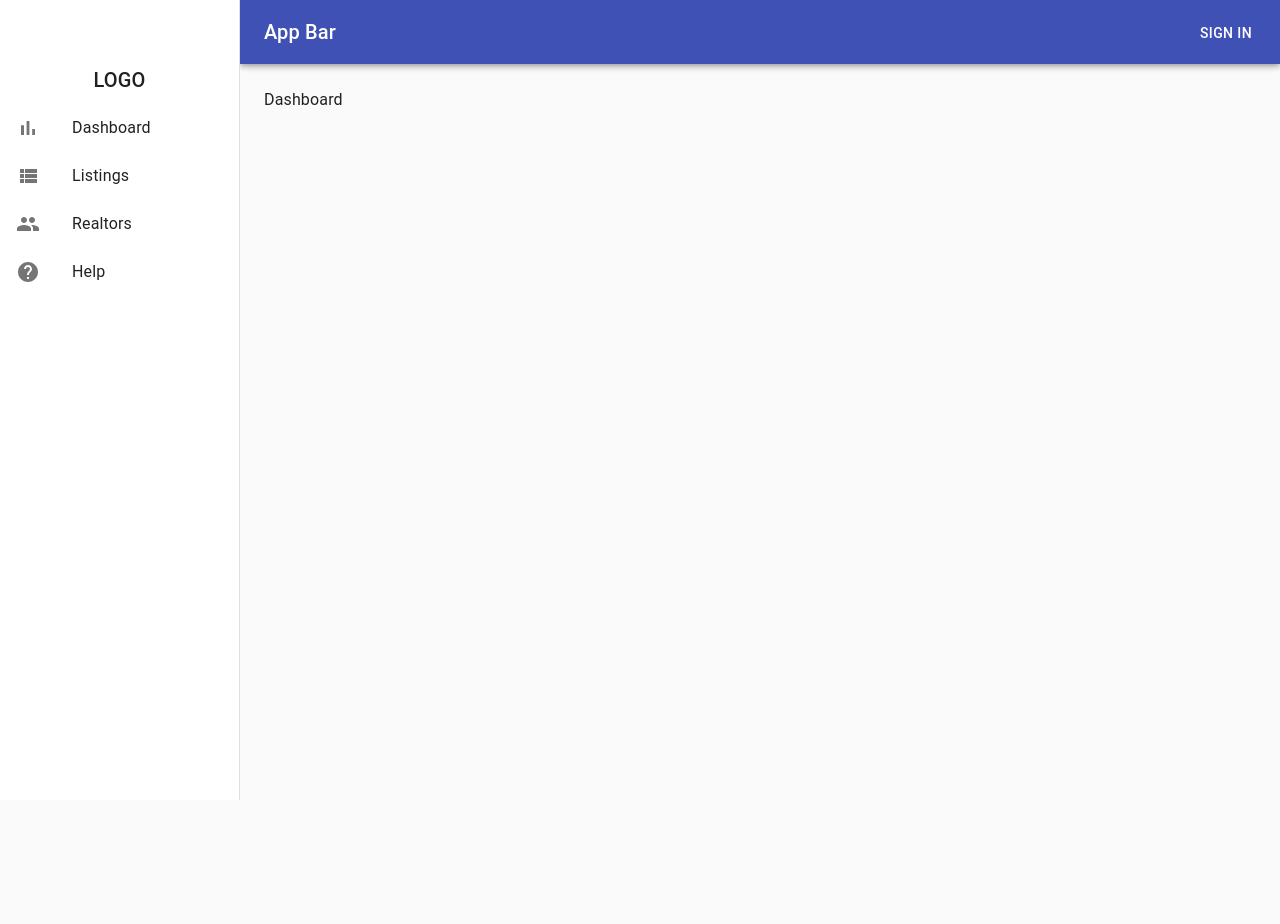
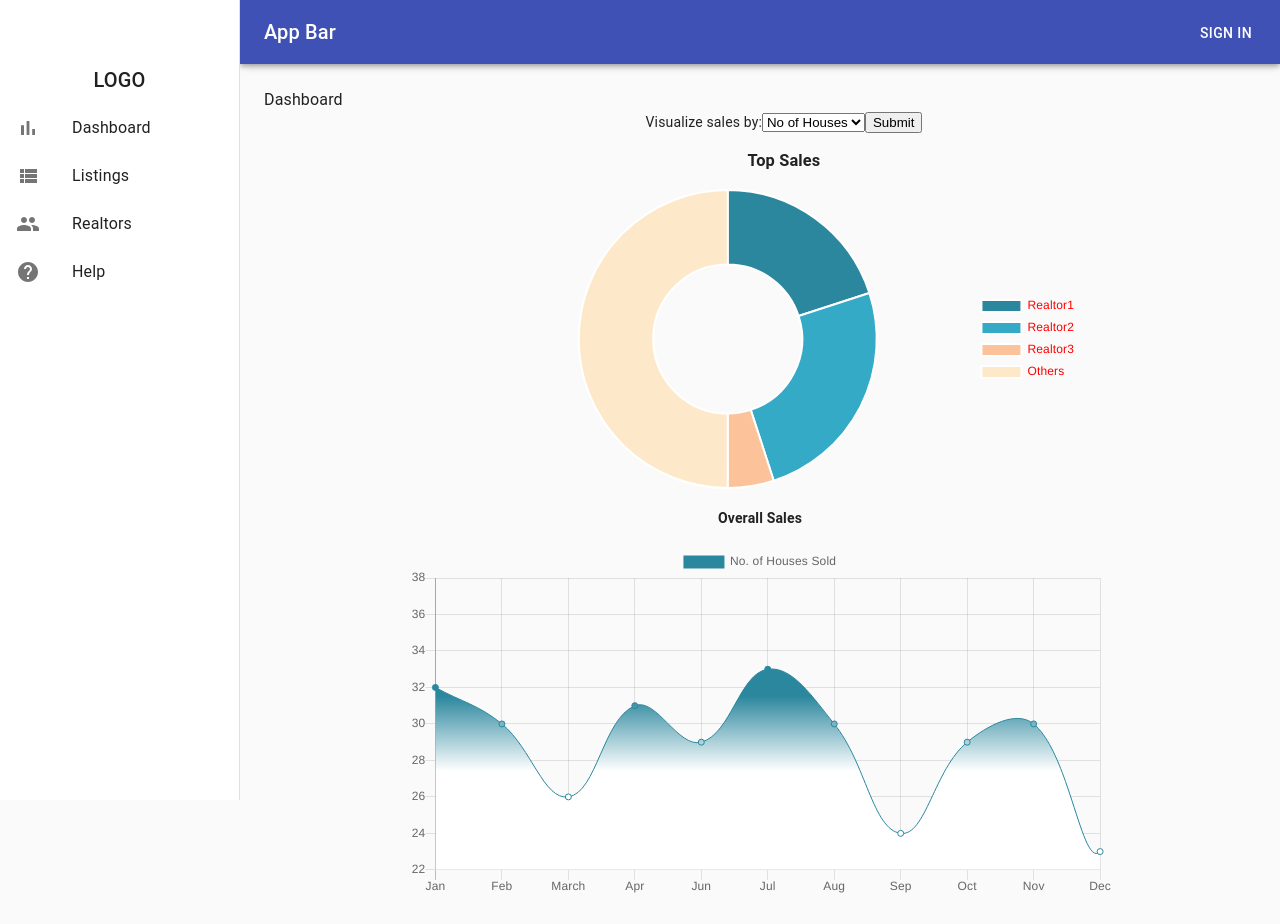
Before and after one commit to wbgneto/ez.dashboard, a React (Create React App) app: page /dashboard in a window 1280 px wide. Before the commit the page ends 800 px from the top, so only its background shows below. Built offline with nearby package versions, Linux system fonts and the light colour scheme.

Commit message:
adding static charts on dashboard

```diff
--- a/package.json
+++ b/package.json
@@ -8,8 +8,10 @@
     "@testing-library/jest-dom": "^4.2.4",
     "@testing-library/react": "^9.4.1",
     "@testing-library/user-event": "^7.2.1",
+    "chart.js": "^2.9.3",
     "dom": "0.0.3",
     "react": "^16.12.0",
+    "react-chartjs-2": "^2.9.0",
     "react-dom": "^16.12.0",
     "react-router-dom": "^5.1.2",
     "react-scripts": "3.4.0"
--- /dev/null
+++ b/src/components/GraphContainer.js
@@ -0,0 +1,28 @@
+import React, { Component, useState } from "react";
+import Container from "@material-ui/core/Container";
+import LineGraph from "./LineGraph";
+import MainGraph from "./MainGraph";
+import { makeStyles } from "@material-ui/core/styles";
+
+export default () => {
+    const classes = useStyles();
+  return (
+    <div class="graphFlex">
+      <Container maxWidth="sm">
+        <MainGraph></MainGraph>
+      </Container>
+      <Container fixed>
+        <LineGraph></LineGraph>
+      </Container>
+    </div>
+  );
+};
+
+const useStyles = makeStyles({
+    graphFlex: {
+      display:"flex",
+      flexDirection:"row",
+      justifyContent:"space-around",
+      alignContent:"center"
+    }
+  });
--- /dev/null
+++ b/src/components/LineGraph.js
@@ -0,0 +1,67 @@
+import React, { Component,useState }from "react";
+import "../App.js";
+import { Line } from "react-chartjs-2";
+
+export default class LineGraph extends Component {
+  constructor(props) {
+    super(props);
+
+    this.state = {
+      show_by_type: "quantity",
+      data: {
+        labels: ["Jan", "Feb", "March", "Apr", "Jun", "Jul", "Aug", "Sep", "Oct", "Nov", "Dec"],
+        datasets: [
+          {
+            label: "No. of Houses Sold",
+            data: [32, 30, 26, 31, 29,33,30,24,29,30,23,38]
+          }
+        ]
+      }
+    };
+  }
+
+
+
+  setGradientColor = (canvas,color) => {
+    const ctx = canvas.getContext('2d');
+    const gradient = ctx.createLinearGradient(0,0, 0,300);
+    gradient.addColorStop(0.50,color);
+    gradient.addColorStop(0.75,"white");
+    return gradient;
+  }
+  getChartData = canvas => {
+    const data = this.state.data;
+
+    if(data.datasets){
+      let colors = [ "#2B879E"];
+      data.datasets.forEach((set, i) => {
+        set.backgroundColor = this.setGradientColor(canvas, colors[i]);
+        set.borderColor="#2B879E";
+        set.borderWidth=1;
+      })
+    }
+    return data;
+
+
+  }
+
+  render() {
+    return (
+      <div
+        style={{   display:"flex",alignContent:"center", justifyContent:"space-around"}}
+
+      >
+          <div style={{width:"75%", textAlign:"center"}}>
+          <h4>Overall Sales</h4>
+        <Line
+          options={{
+            responsive: true,
+          }}
+          data={this.getChartData}
+        />
+          </div>
+
+      </div>
+    );
+  }
+}
--- /dev/null
+++ b/src/components/MainGraph.js
@@ -0,0 +1,158 @@
+import React, { Component } from "react";
+import {  Doughnut } from "react-chartjs-2";
+
+export default class MainGraph extends Component {
+  constructor(props) {
+    super(props);
+
+    this.state = {
+      show_by_type: "quantity",
+      data: {
+        labels: ["Realtor1", "Realtor2", "Realtor3", "Others"],
+        datasets: [
+          {
+            label: "No. of Houses Sold",
+            data: [4, 5, 1, 10],
+            backgroundColor: [
+              "#2B879E",
+              "#34AAC7",
+              "#FCC29A",
+              "#fde9c9",
+            ]
+          }
+        ]
+
+      }
+    };
+
+    this.handleChange = this.handleChange.bind(this);
+    this.handleSubmit = this.handleSubmit.bind(this);
+  }
+
+  handleChange(event) {
+    this.setState({ show_by_type: event.target.value });
+  }
+
+  handleLegendClick(event,legendItem){
+    console.log(event);
+    console.log(legendItem.text)
+    // this.getSalesforRealtors(legendItem.text)
+  }
+
+
+  handleSubmit(event) {
+    alert("You have selected: " + this.state.show_by_type);
+
+    if (this.state.show_by_type === "moneyValue") {
+      this.setState({
+        data: {
+          datasets: [
+            {
+              label: "sales earned",
+              data: [4000000, 5000000, 1000000, 10000000],
+              backgroundColor: [
+                "#2B879E",
+                "#34AAC7",
+                "#FCC29A",
+                "#fde9c9",
+              ]
+            }
+          ]
+        }
+      });
+      this.render();
+    } else {
+      this.setState({
+        data: {
+          datasets: [
+            {
+              label: "No. of Houses Sold",
+              data: [36, 24, 10, 17],
+              backgroundColor: [
+                  "#2B879E",
+                  "#34AAC7",
+                  "#FCC29A",
+                  "#fde9c9",
+
+              ]
+            }
+          ]
+        }
+      });
+      this.render();
+    }
+
+    event.preventDefault();
+  }
+
+  // getSalesforRealtors = realtor => {
+
+  // }
+  // setGradientColor = (canvas,color) => {
+  //   const ctx = canvas.getContext('2d');
+  //   const gradient = ctx.createLinearGradient(0,0, 600,550);
+  //   gradient.addColorStop(0,color);
+  //   gradient.addColorStop(0.95,"rgba(133,122,144,0.5)");
+  //   return gradient;
+  // }
+  getChartData = canvas => {
+    const data = this.state.data;
+
+    // if(data.datasets){
+    //   let colors = [ '#B21F00',
+    //   '#C9DE00',
+    //   '#2FDE00',
+    //   '#00A6B4',
+    //   '#6800B4'];
+    //   data.datasets.forEach((set, i) => {
+    //     set.backgroundColor = this.setGradientColor(canvas, colors[i]);
+    //     set.borderColor="white";
+    //     set.borderWidth=2;
+    //   })
+    // }
+    return data;
+  };
+
+
+  render() {
+    return (
+      <div>
+        <div
+          style={{ position: "relative", width: 600, height: "auto", textAlign:"center" }}
+
+        >
+          <form onSubmit={this.handleSubmit}>
+            <label>
+              Visualize sales by:
+              <select
+                value={this.state.show_by_type}
+                onChange={this.handleChange}
+              >
+                <option value="moneyValue">Value($)</option>
+                <option value="quantity">No of Houses</option>
+              </select>
+            </label>
+            <input type="submit" value="Submit" />
+          </form>
+          <h3>Top Sales</h3>
+          <Doughnut
+            id=""
+            options={{
+              responsive: true,
+                legend: {
+                  position: "right",
+                  fullWidth:false,
+                  onClick: this.handleLegendClick,
+                  labels:{
+                    fontColor: '#f00'
+                  }
+                }
+
+            }}
+            data={this.getChartData}
+          />
+        </div>
+      </div>
+    );
+  }
+}
--- a/src/pages/Dashboard.js
+++ b/src/pages/Dashboard.js
@@ -3,6 +3,7 @@ import { makeStyles } from '@material-ui/core/styles';
 import Paper from '@material-ui/core/Paper';
 import Typography from '@material-ui/core/Typography';
 import Grid from '@material-ui/core/Grid';
+import GraphContainer from '../components/GraphContainer';
 const useStyles = makeStyles(theme => ({
   root: {
     flexGrow: 1,
@@ -18,6 +19,7 @@ export default function CenteredGrid() {
   return (
     <div className={classes.root} >
       <Typography className="title">Dashboard</Typography>
+      <GraphContainer></GraphContainer>
     </div>
   );
 }
```
Also changed, not shown: 1 other file (tests, documents, lock files or other folders).
